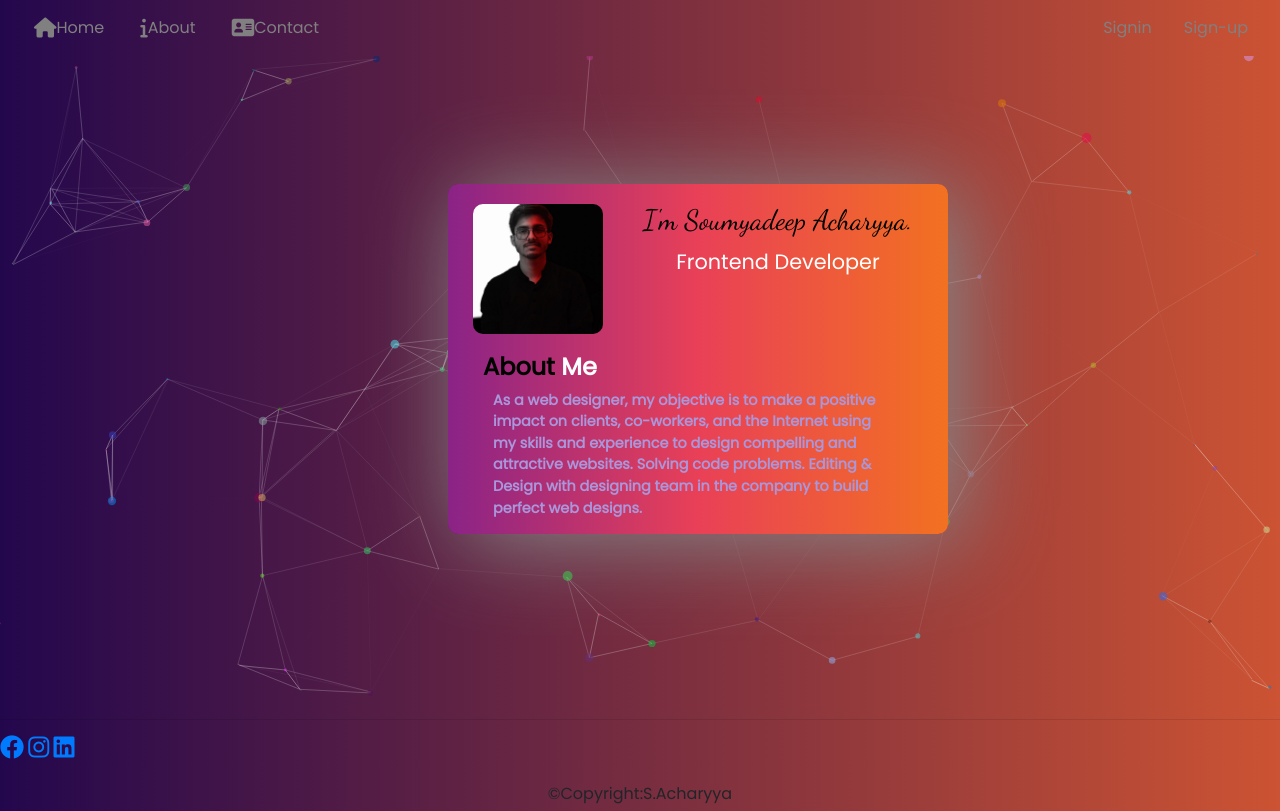
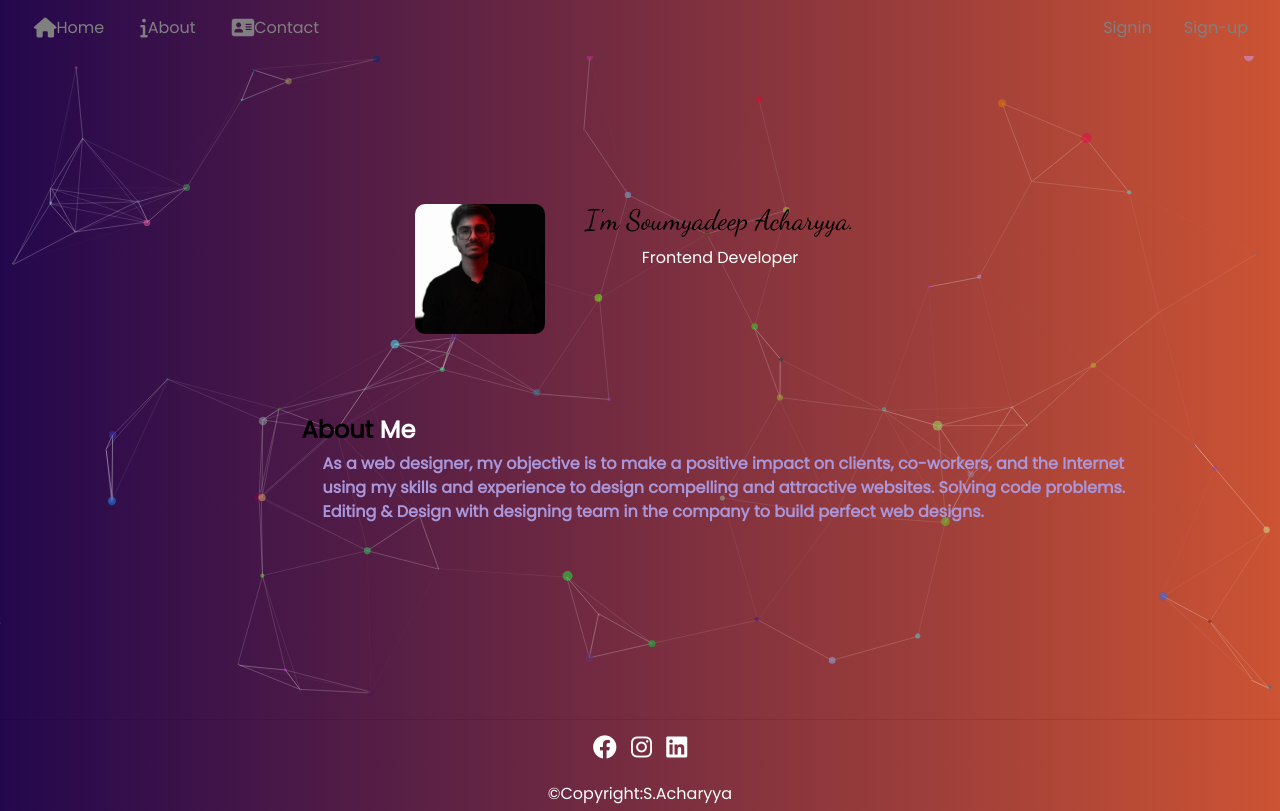
Before and after one commit to Somyadeep1/Personal-Portfolio-Website, a plain HTML site: page index.html in a window 1280 px wide. Drawn offline with nearby package versions, Linux system fonts and the light colour scheme.

Commit message:
Update style.css

```diff
--- a/style.css
+++ b/style.css
@@ -47,7 +47,7 @@ body {
   border-radius: 10px;
 }
 
-.Rectangle {
+/* .Rectangle {
   background-image: linear-gradient(to right, #8a2387, #e94057, #f27121);
   width: 500px;
   height: 350px;
@@ -60,7 +60,22 @@ body {
 	position: absolute;
 	left: 35%;
 
+} */
+
+ .Rectangle {
+  text-align: center;
+  position: absolute;
+  margin: 10%;
+
 }
+.Aboutme{
+  text-align: center;
+
+}
+
+
+
+
 
 h3 {
   font-family: 'Dancing Script', cursive !important;
@@ -78,11 +93,12 @@ h3 {
   color: white;
 }
 
-.About {
+/* .About {
   position: relative;
-  text-align: left;
+  text-align: center;
   bottom: 70px;
-  left: 35px;
+  left: 60px;
+  margin-right: 50%;
   color: black;
 }
 
@@ -96,9 +112,25 @@ h3 {
   width: 80%;
   font-size: 0.9rem;
   position: relative;
-  text-align: left;
-  bottom: 70px;
+  text-align: center;
+  bottom: 50px;
+  margin-right: 50%;
   left: 45px;
+}  */
+.About{
+  color: black;
+  margin-right:55%;
+}
+.Me{
+  color: white;
+}
+.summary{
+    color: #AA96DA;
+    margin-left: 19%;
+    text-align: left;
+}
+h3:hover{
+  color: #cc5333;
 }
 
 .My-photo:hover {
@@ -118,4 +150,15 @@ h3 {
 /* Copyright */
 .Copyright {
   text-align: center;
+  color: white;
 }
+/* icon */
+.icon{
+  text-align: center;
+
+}
+.fa-brands{
+  margin-left: 5px;
+  margin-right: 5px;
+  color: white;
+}
```
